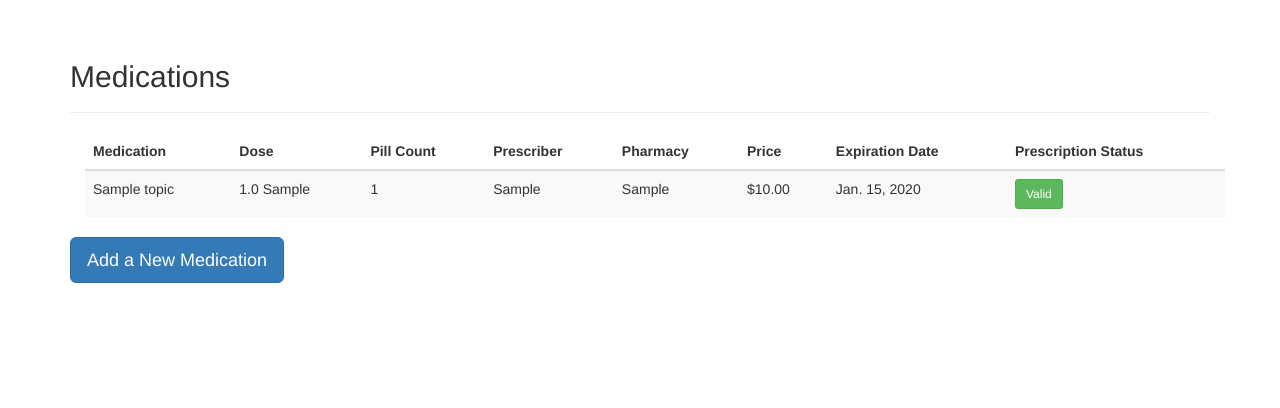
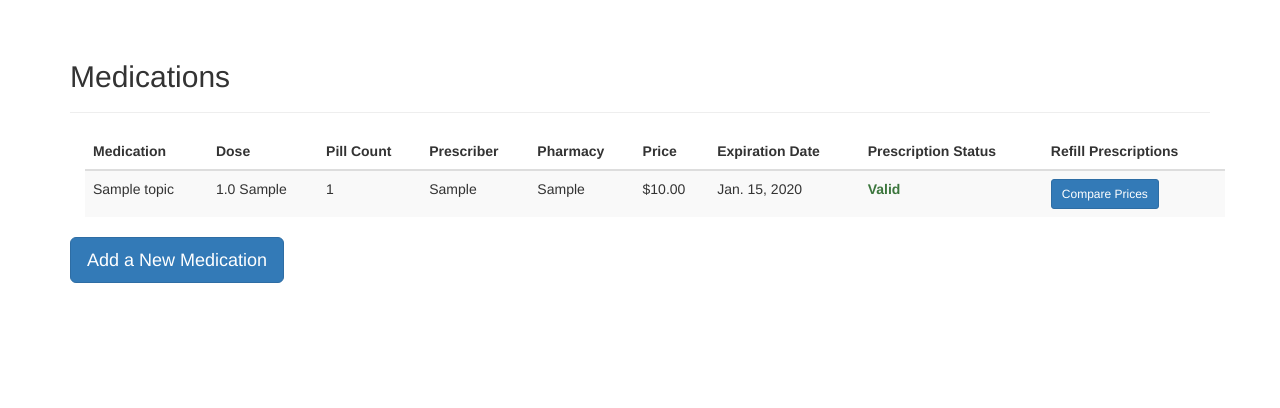
Before and after one commit to pratiksvaidya/CernerShipIt, a Django app: page /medications/ in a window 1280 px wide. Shown: the part 61-469 px from the top of the page. Run offline with Django 3.2, Linux system fonts and the light colour scheme; a user stored in the database is signed in; tables that the repository leaves empty hold one stand-in row (values such as "Sample post"); some libraries are stand-ins or nearby versions.

Commit message:
compare prices btns

```diff
--- a/learning_logs/templates/learning_logs/topics.html
+++ b/learning_logs/templates/learning_logs/topics.html
@@ -19,6 +19,7 @@
                         <th>Price</th>
                         <th>Expiration Date</th>
                         <th>Prescription Status</th>
+                        <th>Refill Prescriptions</th>
                     </tr>
                 </thead>
                 <tbody>
@@ -31,13 +32,15 @@
                         <td>{{ topic.pharmacy }}</td>
                         <td>${{ topic.price|floatformat:2 }}</td>
                         <td>{{ topic.expiration_date }}</td>
+                        <td><strong><span class="text-{{ topic.expiration_status }}">{{ topic.expiration_text }}</span></strong></td>
                         <td>
                             <a href="{% url 'learning_logs:refill' 64108 topic.id %}">
-                                <button type="button" class="btn btn-{{ topic.expiration_status }} btn-sm">
-                                    {{ topic.expiration_text }}
+                                <button type="button" class="btn btn-primary btn-sm">
+                                    Compare Prices
                                 </button>
                             </a>
                         </td>
+
                     </tr>
                 {% empty %}
                     <p>No medications have been added yet.</p>
```
